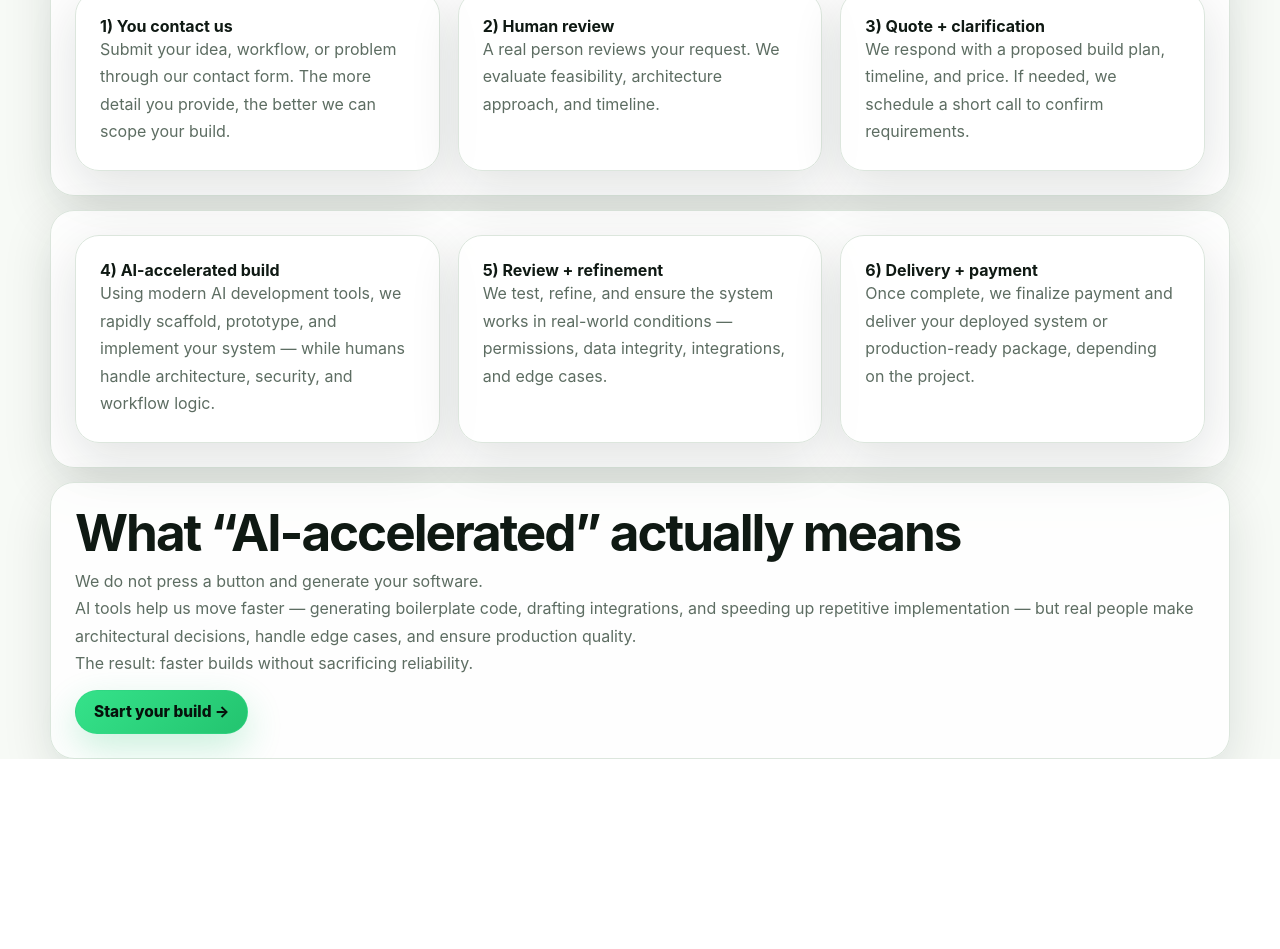
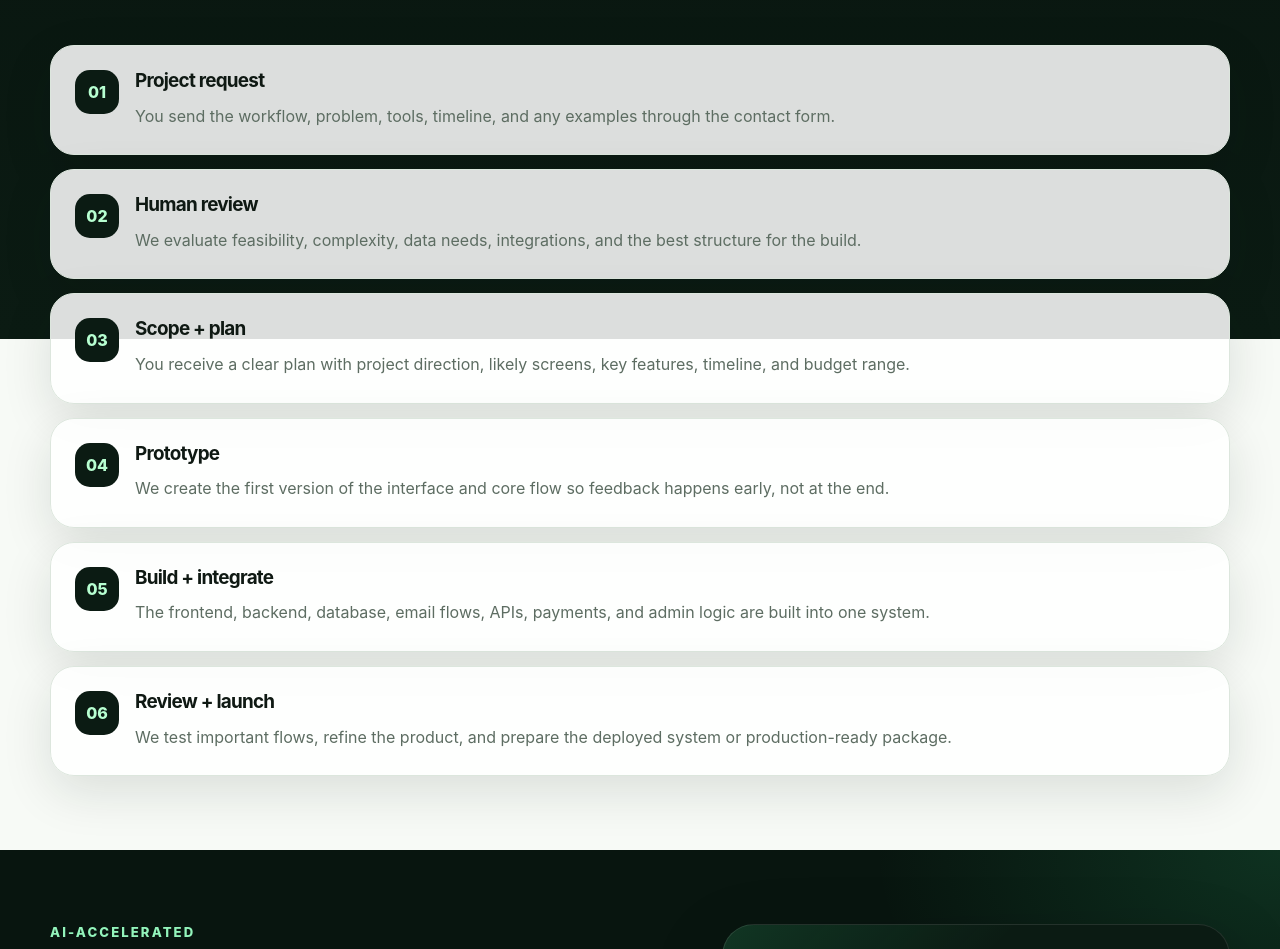
Before and after one commit to ConstravaAI/constrava-backend, a website: page process.html in a window 1280 px wide. Shown: the part 594-1543 px from the top of the page. Before the commit the page ends 1353 px from the top, so only its background shows below. Drawn offline with Linux system fonts and the light colour scheme.

Commit message:
Update process.html

```diff
--- a/process.html
+++ b/process.html
@@ -4,13 +4,14 @@
   <meta charset="utf-8" />
   <meta name="viewport" content="width=device-width,initial-scale=1" />
   <title>Constrava | Process</title>
+  <meta name="description" content="A clear project process for custom software: scope, prototype, build, review, launch, and refine." />
   <link rel="stylesheet" href="/styles.css" />
 </head>
 <body>
   <div class="wrap">
     <header class="nav">
-      <a class="brand" href="/"><span class="logo"></span>Constrava</a>
-      <nav class="navlinks">
+      <a class="brand" href="/"><span class="logo" aria-hidden="true"></span>Constrava</a>
+      <nav class="navlinks" aria-label="Main navigation">
         <a href="/">Home</a>
         <a href="/services">Services</a>
         <a class="active" href="/process">Process</a>
@@ -20,102 +21,63 @@
       <a class="btn primary" href="/contact">Start a project →</a>
     </header>
 
-    <section class="card">
-      <h1>Process</h1>
-      <div class="grid grid3">
-        <div class="card"><b>1) Kickoff</b><p>Scope, timeline, requirements.</p></div>
-        <div class="card"><b>2) Prototype</b><p>Approve UI/flows early.</p></div>
-        <div class="card"><b>3) Build + launch</b><p>Deploy and iterate weekly.</p></div>
-      </div>
+    <section class="page-hero narrow">
+      <span class="eyebrow">Process</span>
+      <h1>A faster build process with real human judgment.</h1>
+      <p>Modern AI tools help speed up repetitive implementation. Constrava still keeps people in charge of architecture, workflow design, review, and quality.</p>
     </section>
-    <section class="card">
-  <h1>Process</h1>
-  <p>
-    Clear steps. Fast execution. Human oversight — accelerated with AI tools.
-  </p>
-</section>
-
-<section class="card" style="margin-top:14px">
-  <h2 style="margin:0 0 10px">How it works</h2>
-
-  <div class="grid grid3" style="margin-top:12px">
-    <div class="card">
-      <b>1) You contact us</b>
-      <p>
-        Submit your idea, workflow, or problem through our contact form.
-        The more detail you provide, the better we can scope your build.
-      </p>
   </div>
 
-    <div class="card">
-      <b>2) Human review</b>
-      <p>
-        A real person reviews your request.
-        We evaluate feasibility, architecture approach, and timeline.
-      </p>
-    </div>
-
-    <div class="card">
-      <b>3) Quote + clarification</b>
-      <p>
-        We respond with a proposed build plan, timeline, and price.
-        If needed, we schedule a short call to confirm requirements.
-      </p>
+  <main>
+    <section class="section tight">
+      <div class="wrap">
+        <div class="process-list">
+          <article class="process-card"><div><h3>Project request</h3><p>You send the workflow, problem, tools, timeline, and any examples through the contact form.</p></div></article>
+          <article class="process-card"><div><h3>Human review</h3><p>We evaluate feasibility, complexity, data needs, integrations, and the best structure for the build.</p></div></article>
+          <article class="process-card"><div><h3>Scope + plan</h3><p>You receive a clear plan with project direction, likely screens, key features, timeline, and budget range.</p></div></article>
+          <article class="process-card"><div><h3>Prototype</h3><p>We create the first version of the interface and core flow so feedback happens early, not at the end.</p></div></article>
+          <article class="process-card"><div><h3>Build + integrate</h3><p>The frontend, backend, database, email flows, APIs, payments, and admin logic are built into one system.</p></div></article>
+          <article class="process-card"><div><h3>Review + launch</h3><p>We test important flows, refine the product, and prepare the deployed system or production-ready package.</p></div></article>
         </div>
       </div>
     </section>
 
-<section class="card" style="margin-top:14px">
-  <div class="grid grid3">
-    <div class="card">
-      <b>4) AI-accelerated build</b>
-      <p>
-        Using modern AI development tools, we rapidly scaffold, prototype,
-        and implement your system — while humans handle architecture,
-        security, and workflow logic.
-      </p>
+    <section class="section dark">
+      <div class="wrap">
+        <div class="split">
+          <div>
+            <span class="section-label">AI-accelerated</span>
+            <h2>What that actually means.</h2>
+            <p style="margin-top:18px">We do not press one button and ship whatever comes out. AI helps with boilerplate, scaffolding, repetitive code, and faster iteration. People still make the important decisions.</p>
           </div>
-
-    <div class="card">
-      <b>5) Review + refinement</b>
-      <p>
-        We test, refine, and ensure the system works in real-world conditions —
-        permissions, data integrity, integrations, and edge cases.
-      </p>
+          <div class="panel-dark">
+            <h3>Human oversight covers</h3>
+            <ul class="check-list">
+              <li>Architecture and data model decisions.</li>
+              <li>Security, permissions, and access patterns.</li>
+              <li>Edge cases, failure states, and user experience.</li>
+              <li>Final review before anything is treated as production-ready.</li>
+            </ul>
           </div>
-
-    <div class="card">
-      <b>6) Delivery + payment</b>
-      <p>
-        Once complete, we finalize payment and deliver your deployed system
-        or production-ready package, depending on the project.
-      </p>
         </div>
       </div>
     </section>
 
-<section class="card" style="margin-top:14px">
-  <h2 style="margin:0 0 10px">What “AI-accelerated” actually means</h2>
-
-  <p>
-    We do not press a button and generate your software.
-  </p>
-
-  <p>
-    AI tools help us move faster — generating boilerplate code,
-    drafting integrations, and speeding up repetitive implementation —
-    but real people make architectural decisions,
-    handle edge cases, and ensure production quality.
-  </p>
-
-  <p>
-    The result: faster builds without sacrificing reliability.
-  </p>
-
-  <div style="margin-top:12px">
-    <a class="btn primary" href="/contact">Start your build →</a>
+    <section class="section tight">
+      <div class="wrap">
+        <div class="cta-band">
+          <span class="section-label">Ready when you are</span>
+          <h2>Start with the workflow, not the tech stack.</h2>
+          <p>Send the process you want to improve. We’ll help translate it into a practical build plan.</p>
+          <div class="action-row"><a class="btn primary" href="/contact">Start a project →</a><a class="btn dark" href="/services">View services</a></div>
+        </div>
       </div>
     </section>
-  </div>
+  </main>
+
+  <footer class="wrap footer">
+    <span>© 2026 Constrava. Custom software systems.</span>
+    <div class="footer-links"><a href="/services">Services</a><a href="/process">Process</a><a href="/work">Work</a><a href="/contact">Contact</a></div>
+  </footer>
 </body>
 </html>
```
Lines whose indentation alone changed are shown as unchanged.
